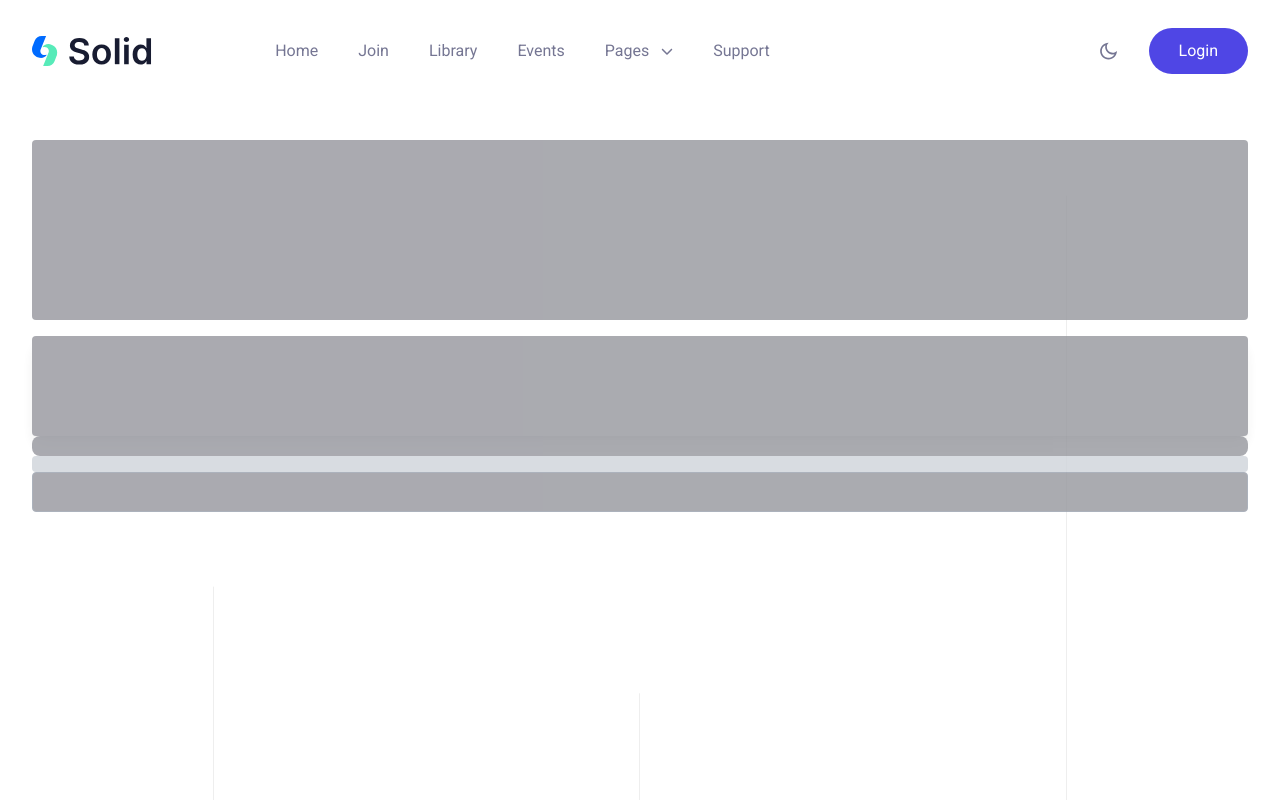
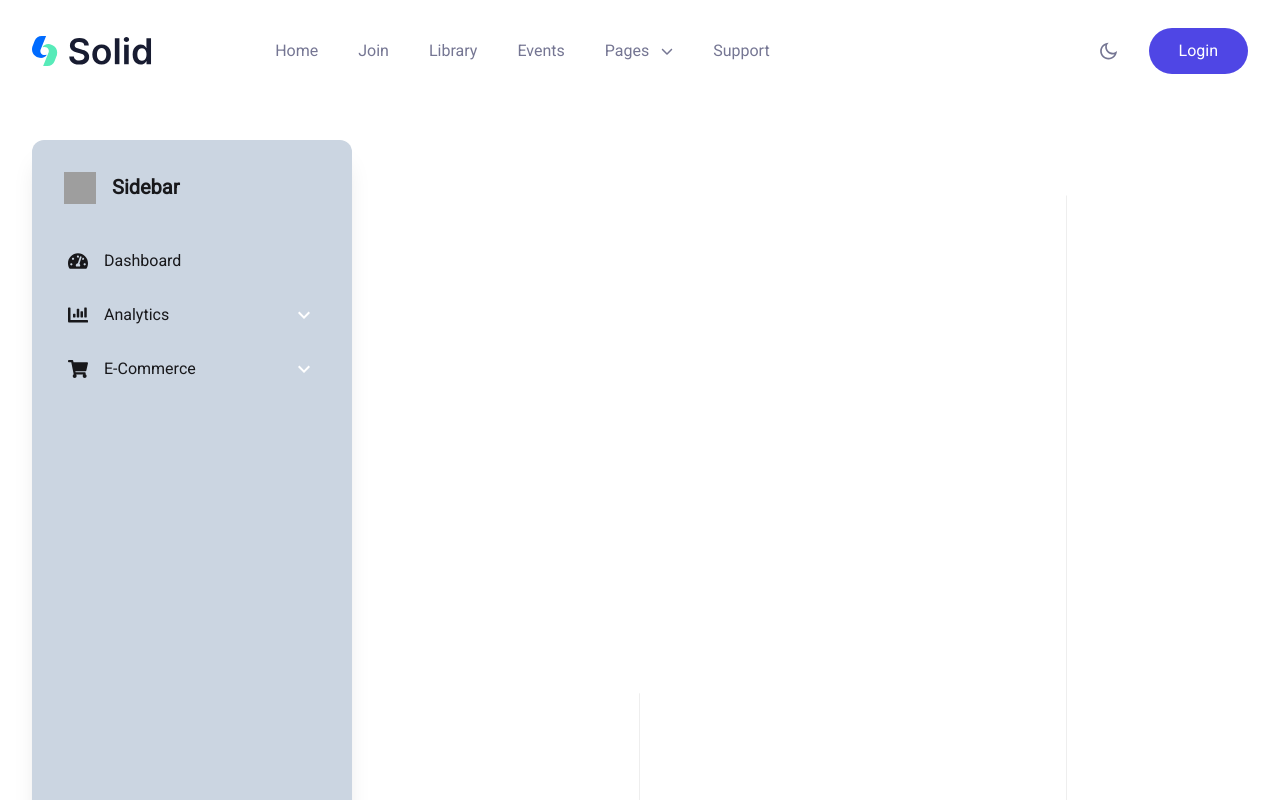
Before and after one commit to siavashsk/eventure, a Next.js app: page /test in a window 1280 px wide. Shown: the top 800 px of the page. Built offline with nearby package versions, Linux system fonts and the light colour scheme; grey boxes are pictures that could not be loaded.

Commit message:
feat(UI/Sidebar): implementing sidebar

```diff
--- a/app/(site)/test/page.tsx
+++ b/app/(site)/test/page.tsx
@@ -1,16 +1,12 @@
 "use client";
-import { Skeleton } from "@/components/UI";
+import { Sidebar } from "@/components/UI";
 import React from "react";
 
 const Test = () => {
   return (
     <div className="h-[100vh] w-full">
       <div className="mt-27 h-full w-full p-8">
-        <Skeleton type="video" className="mb-4" />
-        <Skeleton type="image" className="shadow-lg" />
-        <Skeleton type="title" className="rounded-lg" />
-        <Skeleton type="desc" className="bg-gray-300" />
-        <Skeleton type="icon" className="border border-gray-400" />
+        <Sidebar />
       </div>
     </div>
   );
--- /dev/null
+++ b/components/UI/Sidebar/index.tsx
@@ -0,0 +1,116 @@
+import React from "react";
+import { FaTachometerAlt, FaChartBar, FaShoppingCart } from "react-icons/fa";
+import { MdKeyboardArrowDown, MdKeyboardArrowRight } from "react-icons/md";
+
+interface SidebarProps {
+  children?: React.ReactNode;
+}
+
+interface SidebarItemProps {
+  icon: React.ReactNode;
+  title: string;
+  collapsible?: boolean;
+  subItems?: { title: string }[];
+}
+
+const SidebarItem: React.FC<SidebarItemProps> = ({
+  icon,
+  title,
+  collapsible = false,
+  subItems = [],
+}) => {
+  const [isCollapsed, setIsCollapsed] = React.useState(false);
+
+  const toggleCollapse = () => {
+    if (collapsible) {
+      setIsCollapsed((prev) => !prev);
+    }
+  };
+
+  return (
+    <div className="relative block w-full">
+      <div
+        role="button"
+        className="active:text-whiteflex w-full items-center rounded-lg p-0 text-start leading-tight outline-none transition-all hover:bg-opacity-80 focus:bg-opacity-80 active:bg-primary active:text-white"
+        onClick={toggleCollapse}
+      >
+        <button
+          type="button"
+          className="font-sans flex w-full select-none items-center justify-between rounded-md p-3 text-left text-xl font-semibold leading-snug antialiased transition-colors hover:bg-titlebgdark"
+        >
+          <div className="mr-4 grid place-items-center text-black dark:text-white">
+            {icon}
+          </div>
+          <p className="font-sans mr-auto block text-base font-normal leading-relaxed text-black antialiased dark:text-white">
+            {title}
+          </p>
+          {collapsible && (
+            <span className="ml-4">
+              {isCollapsed ? (
+                <MdKeyboardArrowRight className="mx-auto h-6 w-6 text-white transition-transform" />
+              ) : (
+                <MdKeyboardArrowDown className="mx-auto h-6 w-6 text-white transition-transform" />
+              )}
+            </span>
+          )}
+        </button>
+      </div>
+      {collapsible && isCollapsed && (
+        <div className="overflow-hidden">
+          <div className="font-sans block w-full py-1 text-sm font-light leading-normal antialiased">
+            <nav className="font-sans text-blue-gray-700 flex min-w-[240px] flex-col gap-1 p-0 text-base font-normal">
+              {subItems.map((subItem, index) => (
+                <div
+                  key={index}
+                  role="button"
+                  className="flex w-full items-center rounded-lg p-3 text-start leading-tight text-white outline-none transition-all hover:bg-titlebgdark hover:bg-opacity-80 focus:bg-opacity-80 active:bg-opacity-80 pl-8"
+                >
+                  <div className="mr-4 grid place-items-center text-black dark:text-white">
+                    {icon}
+                  </div>
+                  <p className="font-sans mr-auto block text-base font-normal leading-relaxed text-black antialiased dark:text-white">
+                    {subItem.title}
+                  </p>
+                </div>
+              ))}
+            </nav>
+          </div>
+        </div>
+      )}
+    </div>
+  );
+};
+
+const Sidebar: React.FC<SidebarProps> = () => {
+  return (
+    <div className="shadow-blue-gray-900/5 relative flex h-full w-full max-w-[20rem] flex-col rounded-xl bg-slate-300 bg-clip-border p-4 text-gray-700 shadow-xl dark:bg-blacksection">
+      <div className="mb-2 flex items-center gap-4 p-4">
+        <img
+          src="https://docs.material-tailwind.com/img/logo-ct-dark.png"
+          alt="brand"
+          className="h-8 w-8"
+        />
+        <h5 className="font-sans block text-xl font-semibold leading-snug tracking-normal text-black antialiased dark:text-white">
+          Sidebar
+        </h5>
+      </div>
+      <nav className="font-sans text-blue-gray-700 flex min-w-[240px] flex-col gap-1 p-2 text-base font-normal">
+        <SidebarItem icon={<FaTachometerAlt />} title="Dashboard" />
+        <SidebarItem
+          icon={<FaChartBar />}
+          title="Analytics"
+          collapsible
+          subItems={[{ title: "Reports" }, { title: "Performance" }]}
+        />
+        <SidebarItem
+          icon={<FaShoppingCart />}
+          title="E-Commerce"
+          collapsible
+          subItems={[{ title: "Orders" }, { title: "Products" }]}
+        />
+      </nav>
+    </div>
+  );
+};
+
+export default Sidebar;
--- a/components/UI/index.ts
+++ b/components/UI/index.ts
@@ -13,3 +13,4 @@ export { default as Toast } from "./Toast";
 export { default as Timeline } from "./Timeline";
 export { default as Tabs } from "./Tabs";
 export { default as Skeleton } from "./Skeleton";
+export { default as Sidebar } from "./Sidebar";
```
